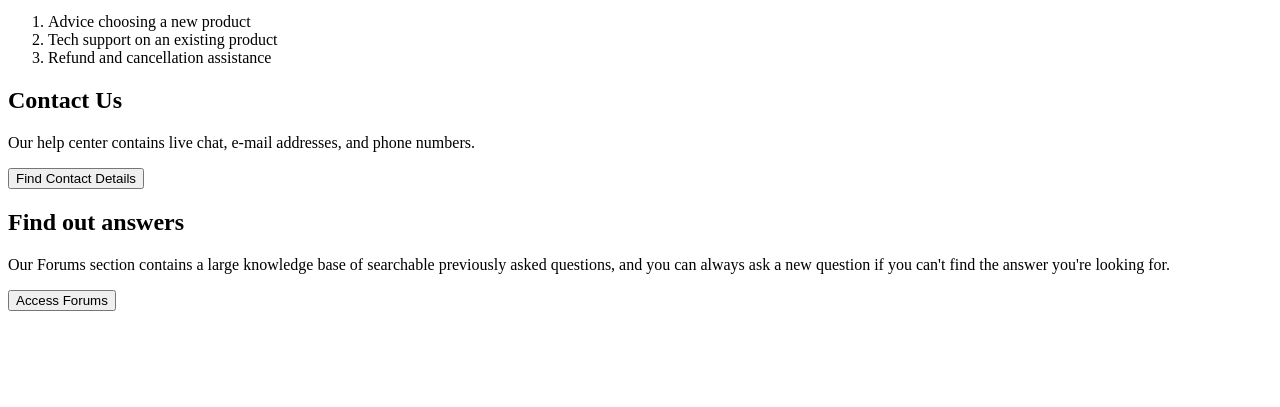
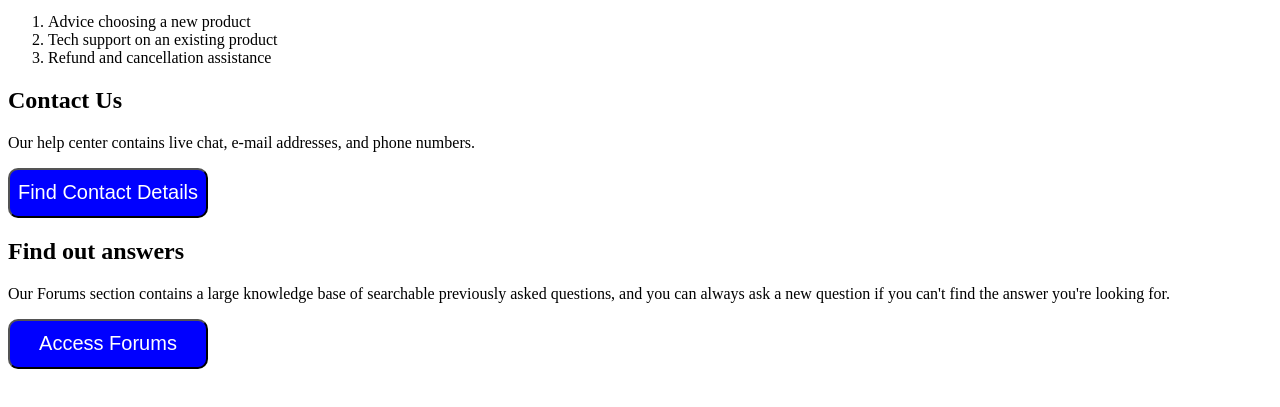
Before and after one commit to demuk/Mozzila-HTML-Accesibility-Test, a plain HTML site: page index.html in a window 1280 px wide. Shown: the part 101-508 px from the top of the page. Drawn offline with Linux system fonts and the light colour scheme.

Commit message:
add styled index.html

```diff
--- a/index.html
+++ b/index.html
@@ -4,6 +4,7 @@
     <meta charset="UTF-8">
     <meta name="viewport" content="width=device-width, initial-scale=1.0">
     <title>HTML ACCESIBILITY 1</title>
+    <link rel="stylesheet" href="style.css">
 </head>
 <body>
     <header>
@@ -24,13 +25,13 @@
         <div>
             <h2>Contact Us</h2>
             <p>Our help center contains live chat, e-mail addresses, and phone numbers.</p>
-            <button type="submit">Find Contact Details</button>
+            <button class="button" type="submit">Find Contact Details</button>
         </div>
 
         <div>
             <h2>Find out answers</h2>
             <p>Our Forums section contains a large knowledge base of searchable previously asked questions, and you can always ask a new question if you can't find the answer you're looking for.</p>
-            <button type="submit">Access Forums</button>
+            <button class="button" type="submit">Access Forums</button>
         </div>
 
     </main>
```
Also changed, not shown: 1 other file.
